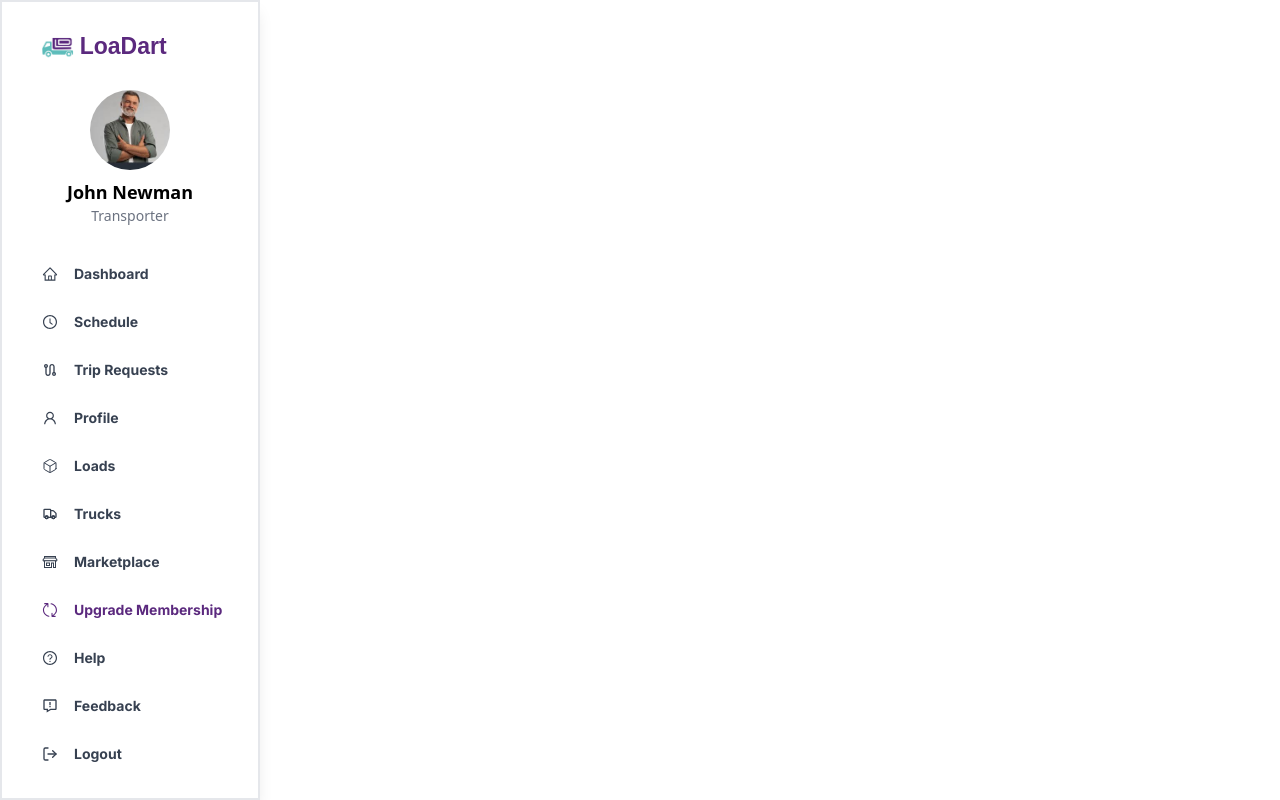
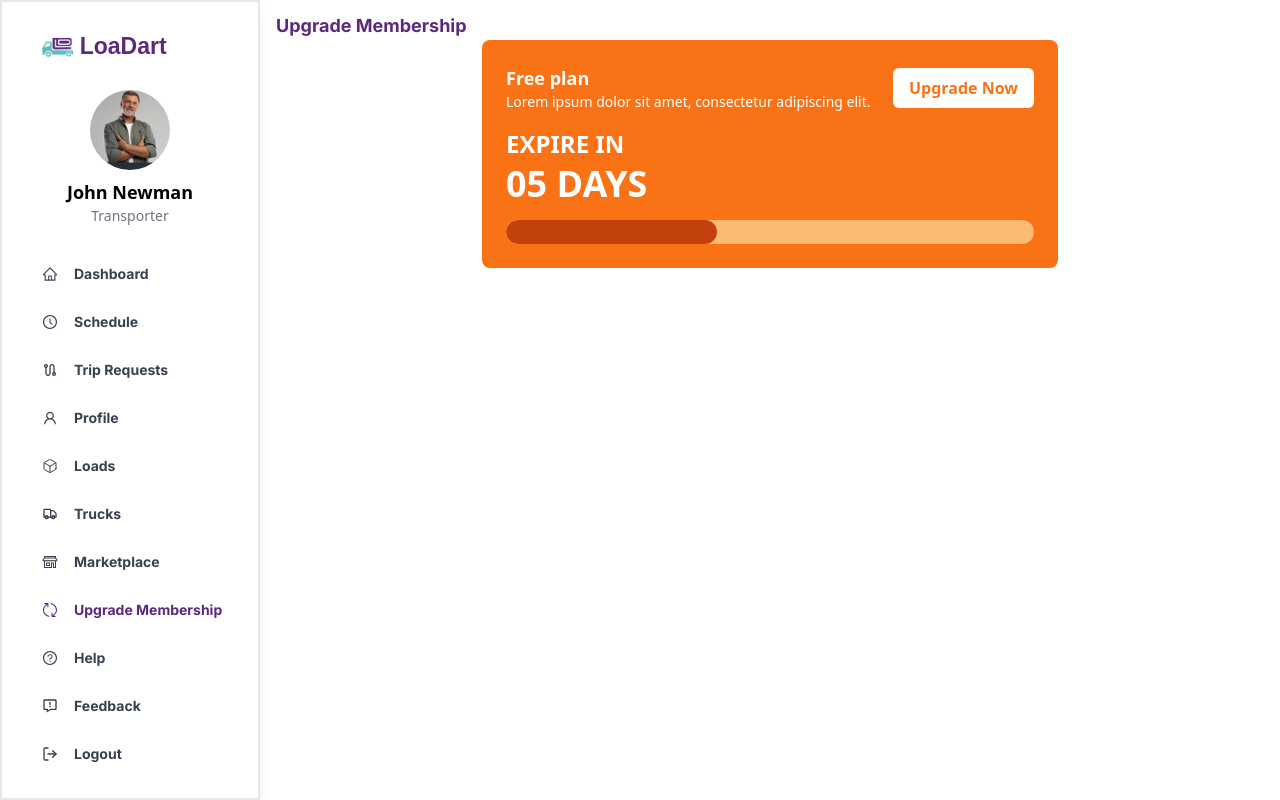
Before and after one commit to nihalmohd/LoaDart, a React (Vite) app: page /Transpoter/Dashboard in a window 1280 px wide. Both pictures are taken after a click on the link "Upgrade Membership". Built offline with nearby package versions, Linux system fonts and the light colour scheme.

Commit message:
is the upgrade membership is working

```diff
--- a/src/assets/components/Transpoter/Sidebar/Sidebar.jsx
+++ b/src/assets/components/Transpoter/Sidebar/Sidebar.jsx
@@ -17,6 +17,7 @@ import SearchLoads from '../Loads/SearchLoads';
 import YourLoads from '../Loads/YourLoads';
 import SearchTruck from '../Truck/SearchTruck';
 import YourTruck from '../Truck/YourTruck';
+import UpgradeMembership from '../UpgradeMembership/UpgradeMembership';
 
 function Sidebar() {
     const [isTrucksOpen, setIsTrucksOpen] = useState(false);
@@ -243,6 +244,7 @@ function Sidebar() {
                 {activeItem === 'Your Loads' && <YourLoads />}
                 {activeItem === 'Trucks' && <SearchTruck />}
                 {activeItem === 'Your Truck' && <YourTruck />}
+                {activeItem === 'Upgrade Membership' && <UpgradeMembership />}
         </div>
         </div>
     );
--- /dev/null
+++ b/src/assets/components/Transpoter/UpgradeMembership/UpgradeMembership.jsx
@@ -0,0 +1,35 @@
+import React from 'react'
+
+const UpgradeMembership = () => {
+  return (
+    <div>
+         <div className="w-11/12 h-auto ">
+                      <div className="w-full h-10 flex justify-between items-end ml-4">
+                          <h1 className="font-inter font-semibold text-[#5B297E] text-lg mt-5">Upgrade Membership</h1>
+                      </div>
+                  </div>
+
+                  <div className="w- bg-orange-500 p-6 rounded-lg text-white max-w-md w-full mx-auto sm:max-w-lg lg:max-w-xl">
+  <div className="flex flex-col sm:flex-row justify-between items-start sm:items-center mb-4">
+    <div className="mb-4 sm:mb-0">
+      <h2 className="font-bold text-lg">Free plan</h2>
+      <p className="text-sm">Lorem ipsum dolor sit amet, consectetur adipiscing elit.</p>
+    </div>
+    <button className="bg-white text-orange-500 font-semibold py-2 px-4 rounded-md text-center w-32 sm:w-auto">
+      Upgrade Now
+    </button>
+  </div>
+
+  <div className="text-lg sm:text-2xl font-bold mb-1">EXPIRE IN</div>
+  <div className="text-3xl sm:text-4xl font-bold mb-4">05 DAYS</div>
+
+  <div className="w-full h-4 sm:h-6 bg-orange-300 rounded-full overflow-hidden">
+    <div className="bg-orange-700 h-full w-2/5 rounded-full"></div>
+  </div>
+</div>
+
+    </div>
+  )
+}
+
+export default UpgradeMembership
```
